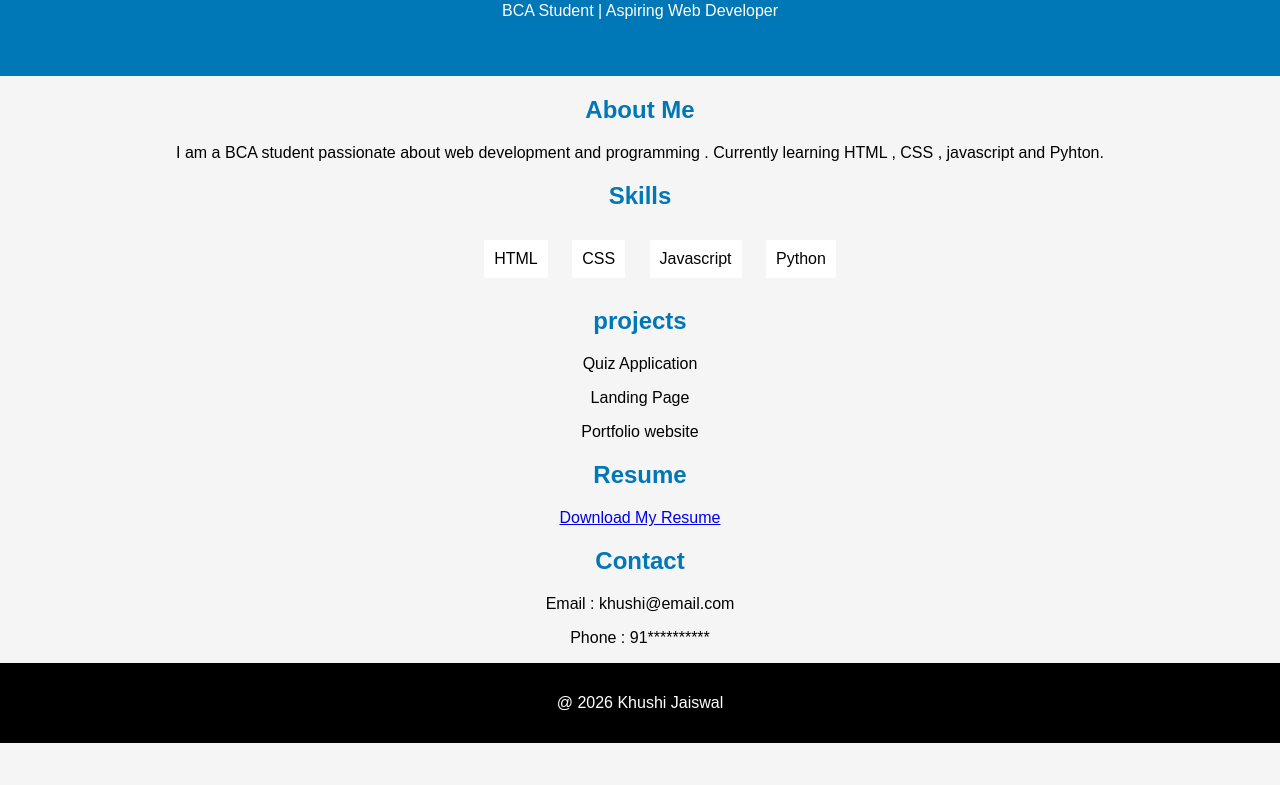
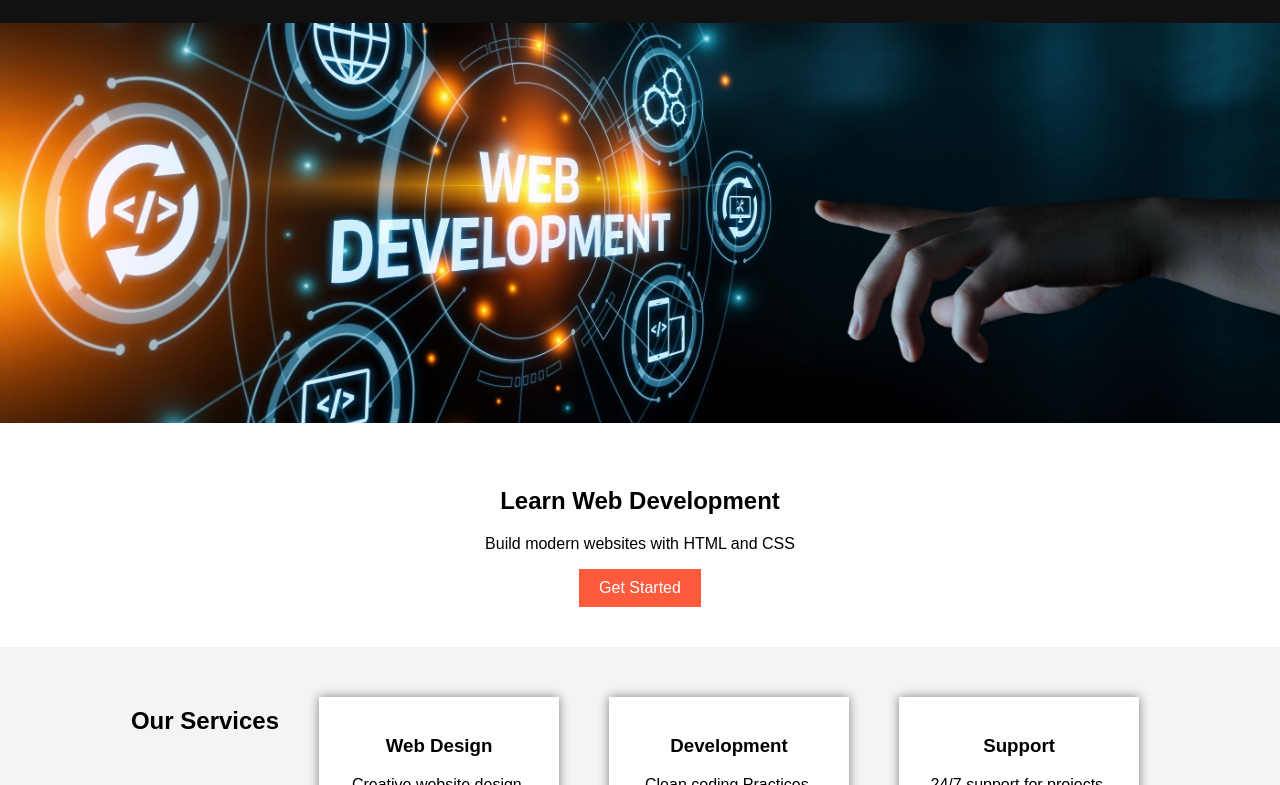
Before and after one commit to khushijaiswal20040311-hub/codsoft-level-1, a plain HTML site: page index.html in a window 1280 px wide. Shown: the part 118-903 px from the top of the page. Before the commit the page ends 861 px from the top, so only its background shows below. Drawn offline with Linux system fonts and the light colour scheme.

Commit message:
Add files via upload
landing page

```diff
--- a/index.html
+++ b/index.html
@@ -3,49 +3,48 @@
 <head>
     <meta charset="UTF-8">
     <meta name="viewport" content="width=device-width, initial-scale=1.0">
-    <title>khushi portfolio </title>
+    <title>Landing Page</title>
     <link rel="stylesheet"href="style.css">
 </head>
 <body>
 <header>
-    <h1>Khushi Jaiswal</h1>
-    <p>BCA Student | Aspiring Web Developer</p>
+<h1>Khushi Tech</h1>
+<nav>
+    <a href="#">Home</a>
+    <a href="#">About</a>
+    <a href="#">Services</a>
+    <a href="#">Contact</a>
+</nav>
 </header>
-
-<section id="about">
-    <h2>About Me</h2>
-    <p>I am a BCA student passionate about web development and programming .
-        Currently learning HTML , CSS , javascript and Pyhton.</p>
+<img src="image.jpg" class="hero-img">
+<section class="hero">
+    <h2>Learn Web Development</h2>
+    <p>Build modern websites with HTML and CSS</p>
+    <button>Get Started</button>
 </section>
 
-<section id="skills">
-    <h2>Skills</h2>
-    <ul>
-        <li>HTML</li>
-        <li>CSS</li>
-        <li>Javascript</li>
-        <li>Python</li>
-    </ul>
-</section>
+<section class="services">
+    <h2>Our Services</h2>
 
-<section id="projects">
-    <h2>projects</h2>
-    <p>Quiz Application</p>
-    <p>Landing Page</p>
-    <p>Portfolio website</p>
-</section>
+<div class="card">
+        <h3>Web Design</h3>
+        <p>Creative website design.</p>
+</div>
 
-<section id="resume">
-    <h2>Resume</h2>
-    <a href="Khushi_Jaiswal_Resume.pdf"Download>Download My Resume</a>
-</section>
+<div class="card">
+    <h3>Development</h3>
+    <p>Clean coding Practices.</p>
+</div>
 
-<section id="contact">
-    <h2>Contact</h2>
-    <p>Email : khushi@email.com</p>
-    <p>Phone : 91**********</p>
+<div class="card">
+    <h3>Support</h3>
+    <p>24/7 support for projects.</p>
+</div>
 </section>
 
 <footer>
     <p>@ 2026 Khushi Jaiswal</p>
 </footer>
+
+</body>
+</html>
--- a/style.css
+++ b/style.css
@@ -1,33 +1,59 @@
 body{
+    margin: 0;
     font-family: Arial, Helvetica, sans-serif;
     text-align: center;
-    background-color: #f5f5f5;
-    margin: 0;
+}
+header{
+    background: #111;
+    color: white;
+    padding: 20px;
+    text-align: center;
 
 }
-
-
-header{
+nav a{
+    color:white ;
+    margin: 15px;
+    text-decoration:none ;
+    font-size: 18px;
+}
+.hero{
+    text-align: center;
+    padding:40px ;
+}
+.hero-img{
+    background : url("image.jpg");
+    background-size: cover;
+    background-position: center;
+    color: aliceblue;
+    border: none;
+    width: 100%;
+    height: 400px;
+    object-fit: cover;
+}
+button{
+    padding: 10px 20px;
+    background:#ff5a3c;
     color: white;
-    background: #0077b6;
+    border: none;
+    font-size: 16px;
+    cursor: pointer;
+}
+.services{
+    display: flex;
+    justify-content: center;
+    gap: 30px;
     padding: 40px;
-
+    background: #f4f4f4;
 }
 
-h2{
-    color:#0077b6;
+.card{
+    display: inline-block;
+    width: 200px;
+    background: white;
+    padding: 20px;
+    margin: 10px;
+    box-shadow: 0px 0px 10px gray;
 }
-
-ul{
-    list-style: none;
-}
-li{
-    background: white;
-    margin: 10px;
-    padding: 10px;
-    display: inline-block;
-}
-
 footer{
     background: black;
     color: white;
```
Also changed, not shown: image.jpg (added).
